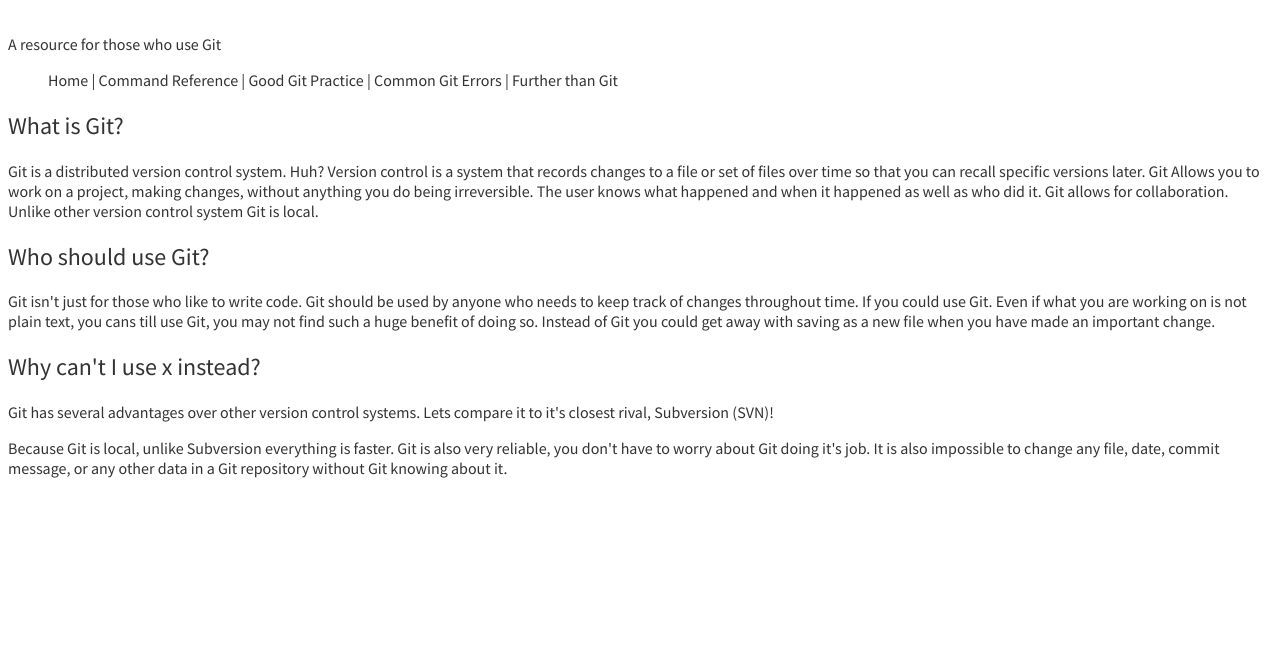
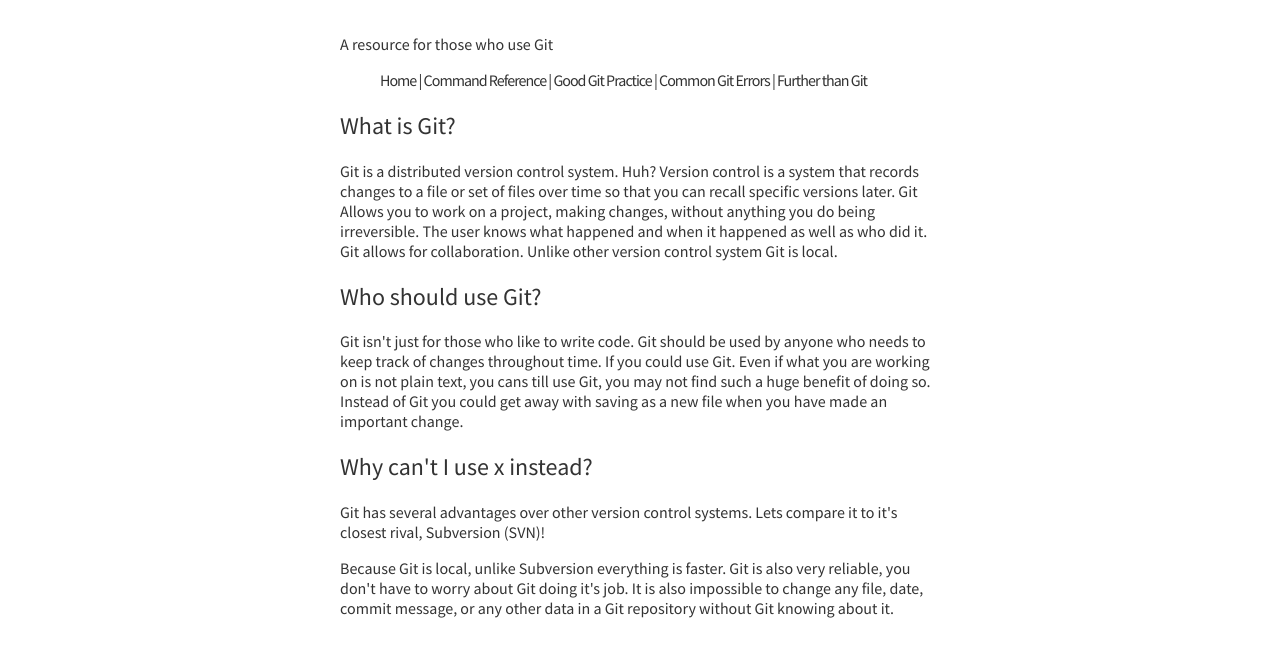
Before and after one commit to q6/git_site, a plain HTML site: page index.html in a window 1280 px wide. Shown: the part 148-800 px from the top of the page. Drawn offline with Linux system fonts and the light colour scheme.

Commit message:
center webpage (index & css updated)

```diff
--- a/default.css
+++ b/default.css
@@ -3,12 +3,23 @@
     font-weight: 400;
     color: #333333;
 }
+body {
+    max-width: 600px;
+    margin-left: auto;
+    margin-right: auto;
+}
+
+
 
 h1 {
     font-family: Source Sans Pro;
     text-shadow: #6A6A6A 1px -2px;
     font-weight: 700;
     font-size: 70px
+}
+
+.nav {
+    letter-spacing: -1px;
 }
 
 .nav ul li{
--- a/index.html
+++ b/index.html
@@ -23,7 +23,7 @@
         <div class="content">
             <div class="entry">
                 <h2>What is Git?</h2>
-                <p>Git is a distributed version control system. <strong>Huh?</strong> Version control is a system that records changes to a file or set of files over time so that you can recall specific versions later. Git Allows you to work on a project, making changes, without anything you do being irreversible. The user knows what happened and when it happened as well as who did it. Git allows for collaboration. Unlike other version control system Git is local.</p>
+                <p>Git is a distributed version control system. <b>Huh?</b> Version control is a system that records changes to a file or set of files over time so that you can recall specific versions later. Git Allows you to work on a project, making changes, without anything you do being irreversible. The user knows what happened and when it happened as well as who did it. Git allows for collaboration. Unlike other version control system Git is local.</p>
             </div>
             <div class="entry">
                 <h2>Who should use Git?</h2>
```
Also changed, not shown: 2 other files.
